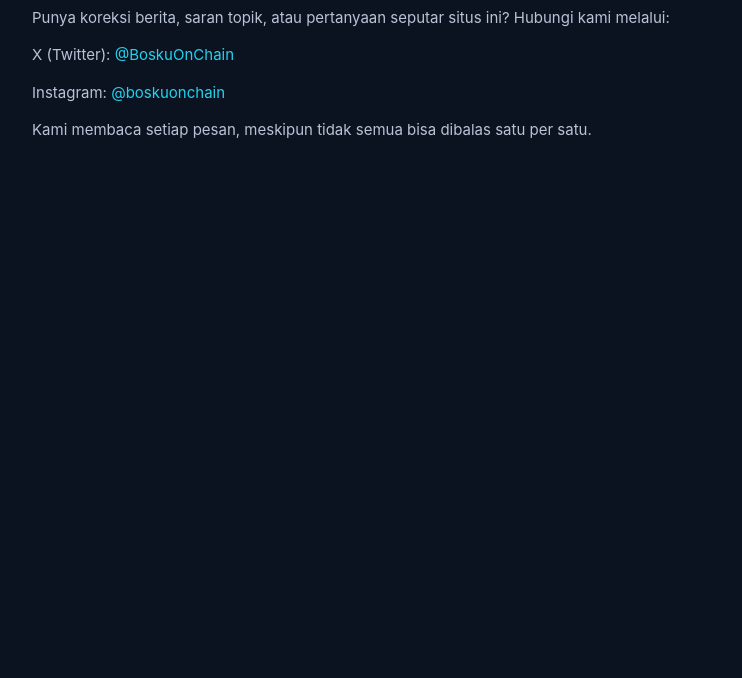
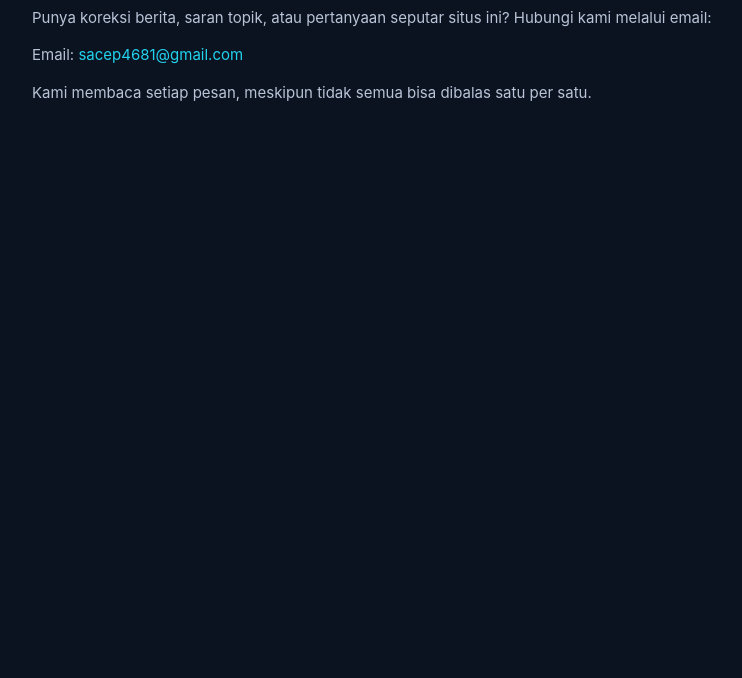
Before and after one commit to artan1234/berita-crypto, a plain HTML site: page kontak.html in a window 1280 px wide. Shown: the part 122-800 px from the top of the page, without its empty margins (266-1008 px from the left). Drawn offline with Linux system fonts and the light colour scheme.

Commit message:
Replace kontak.html and index.html: contact email only, remove X/Instagram links

```diff
--- a/kontak.html
+++ b/kontak.html
@@ -19,9 +19,8 @@
 <div class="wrap">
   <nav><a href="index.html">← Beranda</a></nav>
   <h1>Kontak</h1>
-  <p>Punya koreksi berita, saran topik, atau pertanyaan seputar situs ini? Hubungi kami melalui:</p>
-  <p>X (Twitter): <a href="https://x.com/BoskuOnChain" target="_blank" rel="noopener">@BoskuOnChain</a></p>
-  <p>Instagram: <a href="https://www.instagram.com/boskuonchain/" target="_blank" rel="noopener">@boskuonchain</a></p>
+  <p>Punya koreksi berita, saran topik, atau pertanyaan seputar situs ini? Hubungi kami melalui email:</p>
+  <p>Email: <a href="mailto:sacep4681@gmail.com">sacep4681@gmail.com</a></p>
   <p>Kami membaca setiap pesan, meskipun tidak semua bisa dibalas satu per satu.</p>
 </div>
 </body>
```
Also changed, not shown: index.html (+1 -4 lines).
